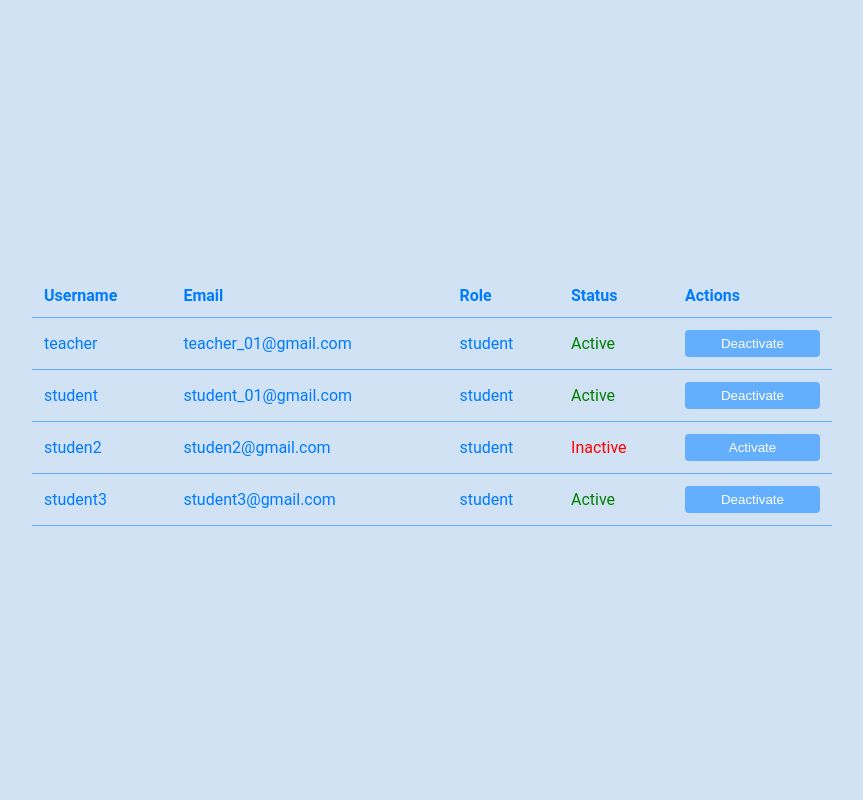
After one commit to exeptor/AITutorUI, a Flask app: page /admin/users_list in a window 1280 px wide. The commit adds this page. Shown: the whole page, without its empty margins (208-1071 px from the left). Run offline with Flask 3, Linux system fonts and the light colour scheme; a user stored in the database is signed in.

Commit message:
Add functionalities for admin

```diff
--- a/app/__init__.py
+++ b/app/__init__.py
@@ -12,7 +12,7 @@ def create_app():
     db.init_app(app)
 
     login_manager = LoginManager()
-    login_manager.login_view = 'login'
+    login_manager.login_view = 'main.login'
     login_manager.init_app(app)
 
     @login_manager.user_loader
--- a/app/routes.py
+++ b/app/routes.py
@@ -1,9 +1,10 @@
-from flask import Blueprint, render_template, flash, redirect, url_for, session
+from flask import Blueprint, render_template, flash, redirect, url_for, session, request
 from .forms import LoginForm, RegistrationForm
 from .models import db, User
 from werkzeug.security import generate_password_hash, check_password_hash
-from flask_login import login_required
+from flask_login import login_required, current_user, login_user
 from .decorators.auth_decorators import admin_required
+
 
 main = Blueprint('main', __name__)
 
@@ -20,9 +21,13 @@ def login():
 
         user = User.query.filter_by(username=username).first()
         if user and check_password_hash(user.password, password):
-            session['username'] = username
-            flash('Login successful!', 'success')
-            return redirect(url_for('main.dashboard'))
+            if user.is_active:
+                login_user(user)
+                session['username'] = username
+                session['role'] = user.role
+                return redirect(url_for('main.dashboard'))
+            else:
+                flash('Your account has been temporarily blocked. Please contact support.', 'danger')
         else:
             flash('Login failed. Check your username and password.', 'danger')
 
@@ -58,11 +63,11 @@ def register():
 @main.route("/dashboard")
 def dashboard():
     username = session.get('username')
-    return render_template("dashboard.html", username=username)
+    role = session.get('role')  # Retrieve role from session
+    return render_template("dashboard.html", username=username, role=role)
 
 @main.route('/logout')
 def logout():
-    flash('You have been logged out.', 'info')
     return redirect(url_for('main.index'))
 
 @main.route('/admin/approve_teacher/<int:user_id>', methods=['POST'])
@@ -79,3 +84,32 @@ def approve_teacher(user_id):
     else:
         flash('User not found or not applied for teacher', 'error')
     return redirect(url_for('admin_dashboard'))
+
+@main.route('/admin/users_list')
+@login_required
+@admin_required
+def users_list():
+    try:
+        users = User.query.filter(User.role != 'admin').all()
+        return render_template('users_list.html', users=users)
+    except Exception as e:
+        print(f"Error fetching users: {e}")
+        return "An error occurred", 500
+
+@main.route('/admin/toggle_user_status/<int:user_id>', methods=['POST'])
+@login_required
+@admin_required
+def toggle_user_status(user_id):
+    user = User.query.get(user_id)
+    if user:
+        action = request.form.get('action')
+        if action == 'activate':
+            user.is_active = True
+            flash(f'User {user.username} has been activated.', 'success')
+        elif action == 'deactivate':
+            user.is_active = False
+            flash(f'User {user.username} has been deactivated.', 'success')
+        db.session.commit()
+    else:
+        flash('User not found.', 'danger')
+    return redirect(url_for('main.dashboard'))
--- a/app/static/styles.css
+++ b/app/static/styles.css
@@ -130,19 +130,20 @@ button:hover {
 }
 
 .header-user a:hover {
-    text-decoration: underline;
+    /* text-decoration: underline; */
+    color: #ee7512;
 }
 
 /* Main content below header */
 .main-content {
-    margin-top: 100px; /* Ensure the main content appears below the header */
+    /* margin-top: 1px;  */
     text-align: center;
 }
 
 /* Body layout adjustments */
 body {
     font-family: 'Roboto', sans-serif;  /* Use a modern font */
-    background-color: #f8f9fa;          /* Light background */
+    background-color: #d1e2f4;          /* Light background */
     color: #343a40;                     /* Dark text */
     margin: 0;
     padding: 0;
--- /dev/null
+++ b/app/templates/users_list.html
@@ -0,0 +1,109 @@
+<!-- users_list.html -->
+<!DOCTYPE html>
+<html lang="en">
+<head>
+    <meta charset="UTF-8">
+    <meta name="viewport" content="width=device-width, initial-scale=1.0">
+    <link rel="stylesheet" href="{{ url_for('static', filename='styles.css') }}">
+    <title>Users List</title>
+    <style>
+        /* Add your custom styles here */
+        .container1{
+            width: 800px;
+            max-width: 1000px; /* Set a max width for the container */
+            margin: 20px auto; /* Center the container */
+            padding: 20px;
+            background-color: transparent; /* No background color */
+            border-radius: 0; /* No rounded corners */
+            box-shadow: none; /* No shadow effect */
+        }
+
+        h1 {
+            text-align: center; /* Center the heading */
+            color: #333; /* Darker text color */
+        }
+
+        table {
+            width: 100%; /* Full width of the container */
+            border-collapse: collapse; /* Remove space between borders */
+            margin-top: 0px; /* Space above the table */
+        }
+
+        th, td {
+            padding: 12px; /* Padding in table cells */
+            text-align: left; /* Align text to the left */
+            border-bottom: 1px solid #63aefd; /* Bottom border for rows */
+        }
+
+        th {
+            color: #007bff; /* Header text color */
+        }
+
+        tr:hover {
+            background-color: #f1f1f1; /* Highlight row on hover */
+        }
+
+        button {
+            padding: 6px 12px; /* Padding for buttons */
+            border: none; /* No border */
+            border-radius: 4px; /* Rounded corners for buttons */
+            cursor: pointer; /* Pointer cursor on hover */
+            transition: background-color 0.3s; /* Smooth background change */
+            background-color: #63aefd;
+        }
+
+        button:hover {
+            background-color: #ee7512; /* Light gray on hover */
+        }
+
+        .status-active {
+            color: green; /* Green for active users */
+        }
+
+        .status-inactive {
+            color: red; /* Red for inactive users */
+        }
+
+        .text-color {
+            color: #007bff; /* Change this to your desired color */
+        }
+    </style>
+
+</head>
+<body>
+    <div class="container1">
+        <table>
+            <thead>
+                <tr>
+                    <th>Username</th>
+                    <th>Email</th>
+                    <th>Role</th>
+                    <th>Status</th>
+                    <th>Actions</th>
+                </tr>
+            </thead>
+            <tbody>
+                {% for user in users %}
+                <tr>
+                    <td class="text-color">{{ user.username }}</td>
+                    <td class="text-color">{{ user.email }}</td>
+                    <td class="text-color">{{ user.role }}</td>
+                    <td class="{{ 'status-active' if user.is_active else 'status-inactive' }}">
+                        {{ 'Active' if user.is_active else 'Inactive' }}
+                    </td>
+                    <td>
+                        <form action="{{ url_for('main.toggle_user_status', user_id=user.id) }}" method="POST">
+                            {% if user.is_active %}
+                                <button type="submit" name="action" value="deactivate">Deactivate</button>
+                            {% else %}
+                                <button type="submit" name="action" value="activate">Activate</button>
+                            {% endif %}
+                        </form>
+                    </td>
+                </tr>
+                {% endfor %}
+            </tbody>
+        </table>
+    </div>
+</body>
+</html>
```
Also changed, not shown: other parts of app/static/styles.css (+49 -1 lines), app/templates/dashboard.html (+90 -3 lines), app/templates/login.html (+12 -0 lines), app/static/images/user-icon.png, app/static/images/user-icon_old.png (added), app/templates/user_notification.html (added), configurations/app.db.
